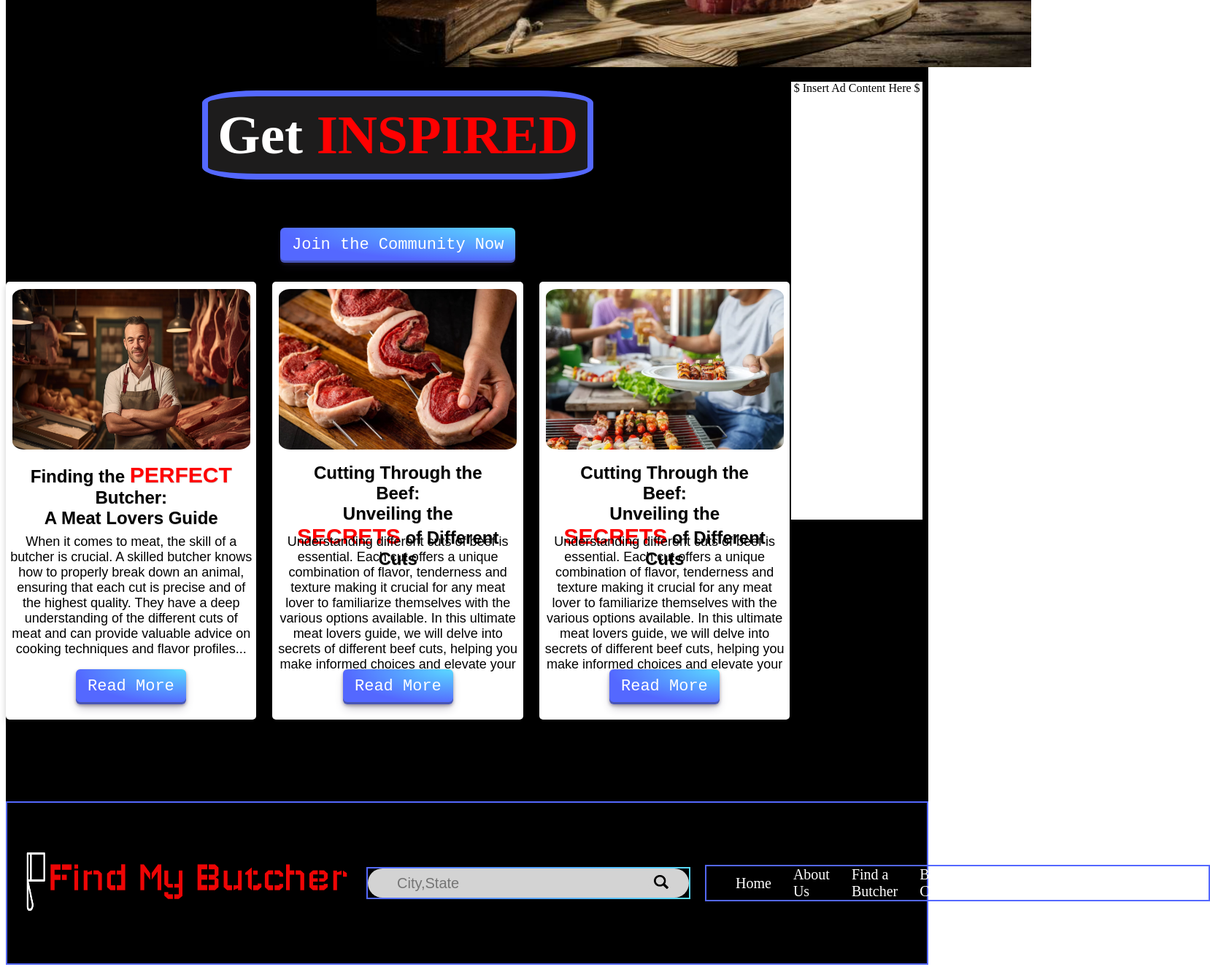
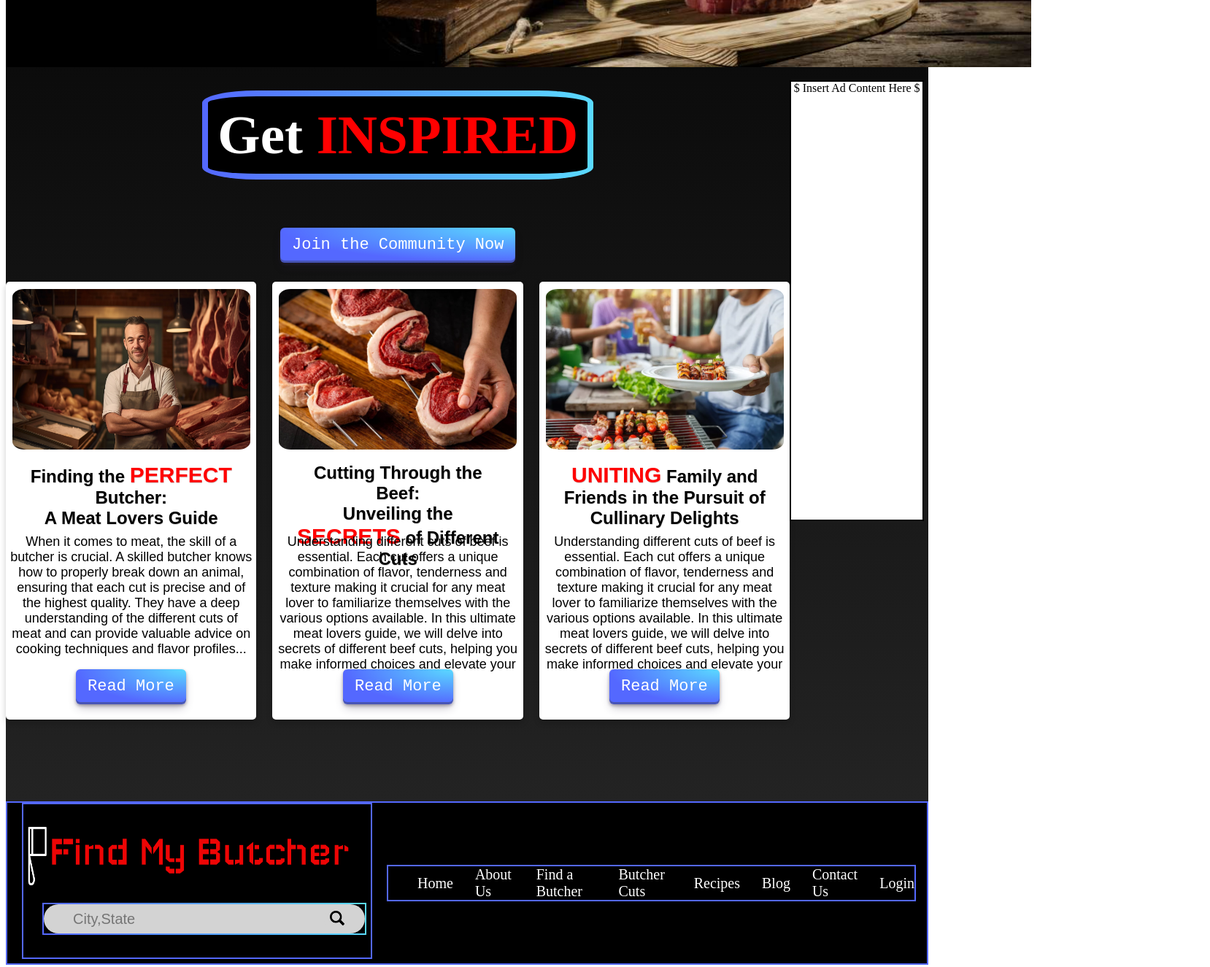
Before and after one commit to JRacz419/FindMyButcher, a plain HTML site: page index.html in a window 1280 px wide. Shown: the part 520-1845 px from the top of the page at 73% size, 1658 px wide, since content can reach past the window. Drawn offline with Linux system fonts and the light colour scheme.

Commit message:
Styled footer. Moved search bar, now under nav logo. Worked on gradient borders.

```diff
--- a/index.html
+++ b/index.html
@@ -131,8 +131,8 @@
                             style="width:95%" height= "220px">
                         </div>
                         <div class="card-title">
-                            <h3>Cutting Through the Beef:
-                                <br>Unveiling the <span class="span-red-butcher">SECRETS</span> of Different Cuts
+                            <h3>
+                                <span class="span-red-butcher">UNITING</span> Family and Friends in the Pursuit of Cullinary Delights
                             </h3>
                         </div>
                         <div class="find-butcher-info">
@@ -156,12 +156,12 @@
         <div class="footer-logo-container">
             <img src="images/mainlogo.png" alt="company name logo"
             height="80px" width="440px">
-        </div>
-        <div class="nav-search-container">
-            <form action="https://www.google.com/search" methods="get" class="search-bar">
-                <input type="text" placeholder="City,State" name="q">
-                <button type="submit"> <img src="images/searchicon.png"></button>
-            </form>
+            <div class="nav-search-container">
+                <form action="https://www.google.com/search" methods="get" class="search-bar">
+                    <input type="text" placeholder="City,State" name="q">
+                    <button type="submit"> <img src="images/searchicon.png"></button>
+                </form>
+            </div>
         </div>
         <ul class="footer-navlist">
             <li>
--- a/style.css
+++ b/style.css
@@ -13,8 +13,7 @@ header {
 }
 
 main {
-
-  background-color: black
+  background-image: linear-gradient(to bottom, black, rgb(35, 35, 35));
 }
 
 footer {
@@ -27,10 +26,13 @@ footer {
 }
 
 .footer-logo-container {
-
-  align-self: center;
+  display: flex;
+  flex-direction: column;
+  justify-content: space-evenly;
   margin-left: 20px;
   padding: 6px;
+  border: 2px solid #5468ff;
+  height: 90%;
 }
 
 .footer-navlist {
@@ -68,8 +70,9 @@ footer {
   border-width: 2px;
   border-style: solid;
   margin-left: 20px;
-  align-self: center;
+
   border-image: linear-gradient(to right, #5468ff, #5adaff) 1;
+
 }
 
 .home {
@@ -174,11 +177,14 @@ h1 {
   color: white;
   margin-top: 80px;
   padding: 10px;
-  border-width: 8px;
-  border-style: solid;
-  border-image: linear-gradient(to right, #5468ff, #5adaff) 1;
+  border: 8px solid transparent;
+  background: linear-gradient(black, black) padding-box,
+    linear-gradient(to right, #5468ff, #5adaff) border-box;
   border-radius: 14%;
 }
+
+
+
 
 
 .red-meat-text {
@@ -203,7 +209,7 @@ h1 {
   flex-direction: column;
   align-items: center;
   height:1000px;
-  background-color: black;
+  background-color: transparent;
   width: 85%;
   margin-top: 6px;
 
@@ -319,7 +325,9 @@ h3 {
 h2{
   font-size: 75px;
   font-weight: bold;
-  border: 8px solid #5468ff;
+  border: 8px solid transparent;
+  background: linear-gradient(black, black) padding-box,
+    linear-gradient(to right, #5468ff, #5adaff) border-box;
   border-radius: 14%;
   height:90px;
   margin-top: 26px;
```
